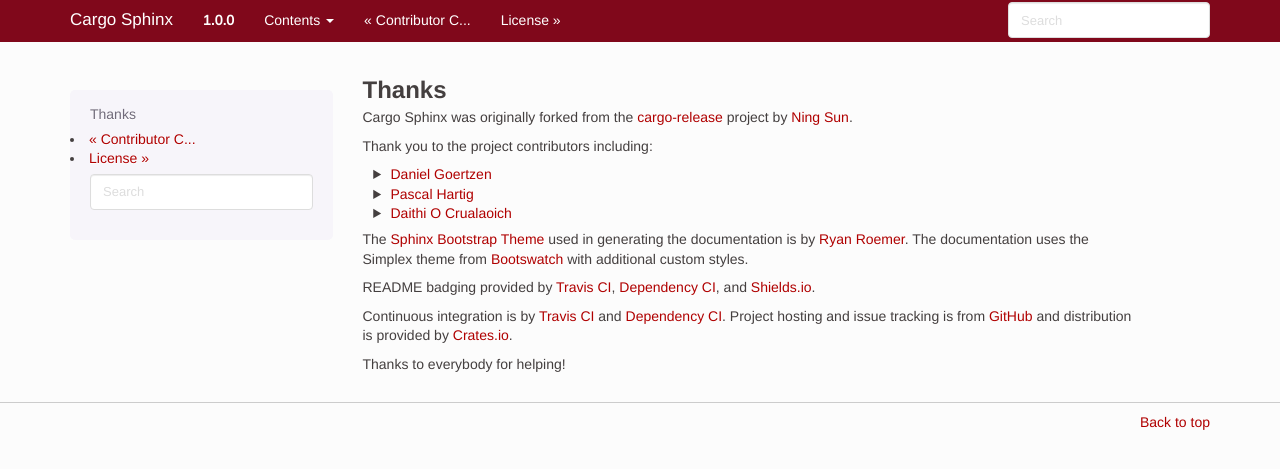
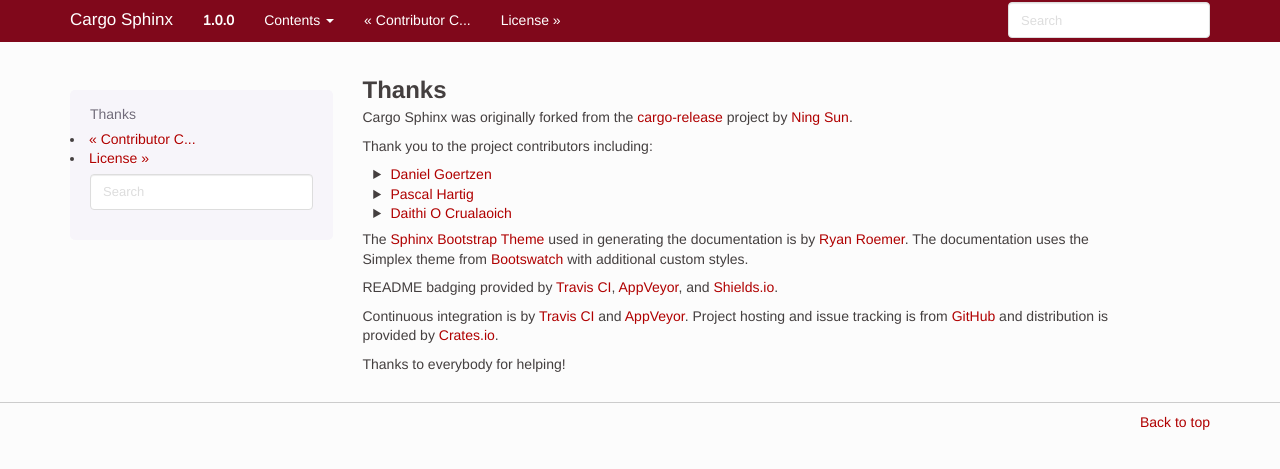
Before and after one commit to woofwoofinc/cargo-sphinx, a Sphinx documentation site: the page built from docs/thanks.rst, in a window 1280 px wide. Shown: the top 469 px of the page. Built offline with Sphinx 7.4.7, drawn with Linux system fonts in a browser that asks for light colours.

Commit message:
Remove broken dependencyci badge from README. (#116)

```diff
--- a/docs/thanks.rst
+++ b/docs/thanks.rst
@@ -20,15 +20,14 @@ additional custom styles.
 .. _Ryan Roemer: https://github.com/ryan-roemer
 .. _Bootswatch: http://bootswatch.com
 
-README badging provided by `Travis CI`_, `Dependency CI`_, and `Shields.io`_.
+README badging provided by `Travis CI`_, `AppVeyor`_, and `Shields.io`_.
 
 .. _Travis CI: https://travis-ci.org
-.. _Dependency CI: https://dependencyci.com
+.. _AppVeyor: https://www.appveyor.com/
 .. _Shields.io: https://shields.io
 
-Continuous integration is by `Travis CI`_ and `Dependency CI`_. Project hosting
-and issue tracking is from `GitHub`_ and distribution is provided by
-`Crates.io`_.
+Continuous integration is by `Travis CI`_ and `AppVeyor`_. Project hosting and
+issue tracking is from `GitHub`_ and distribution is provided by `Crates.io`_.
 
 .. _GitHub: https://github.com
 .. _Crates.io: https://crates.io
```
Also changed, not shown: README.md (+0 -1 lines).
